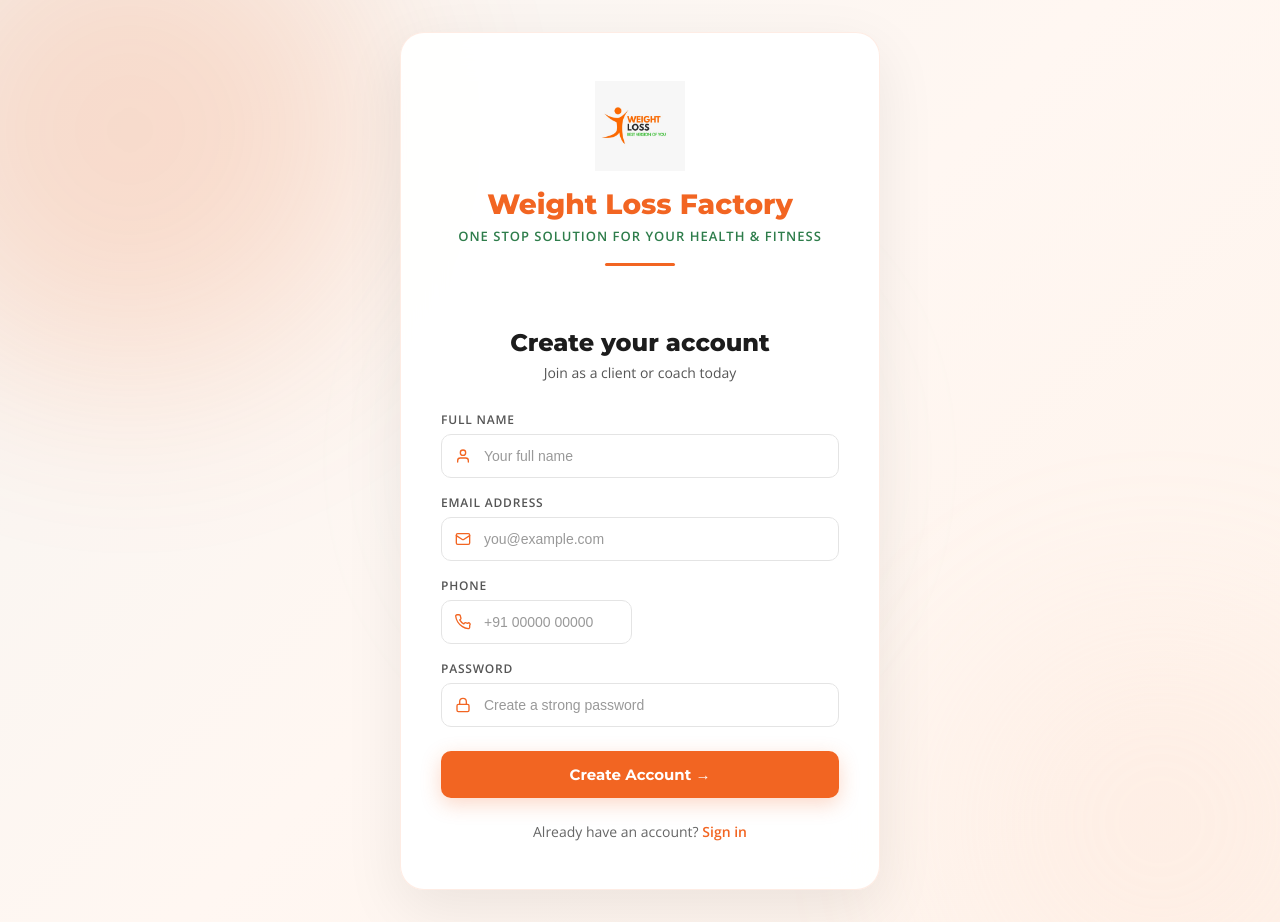
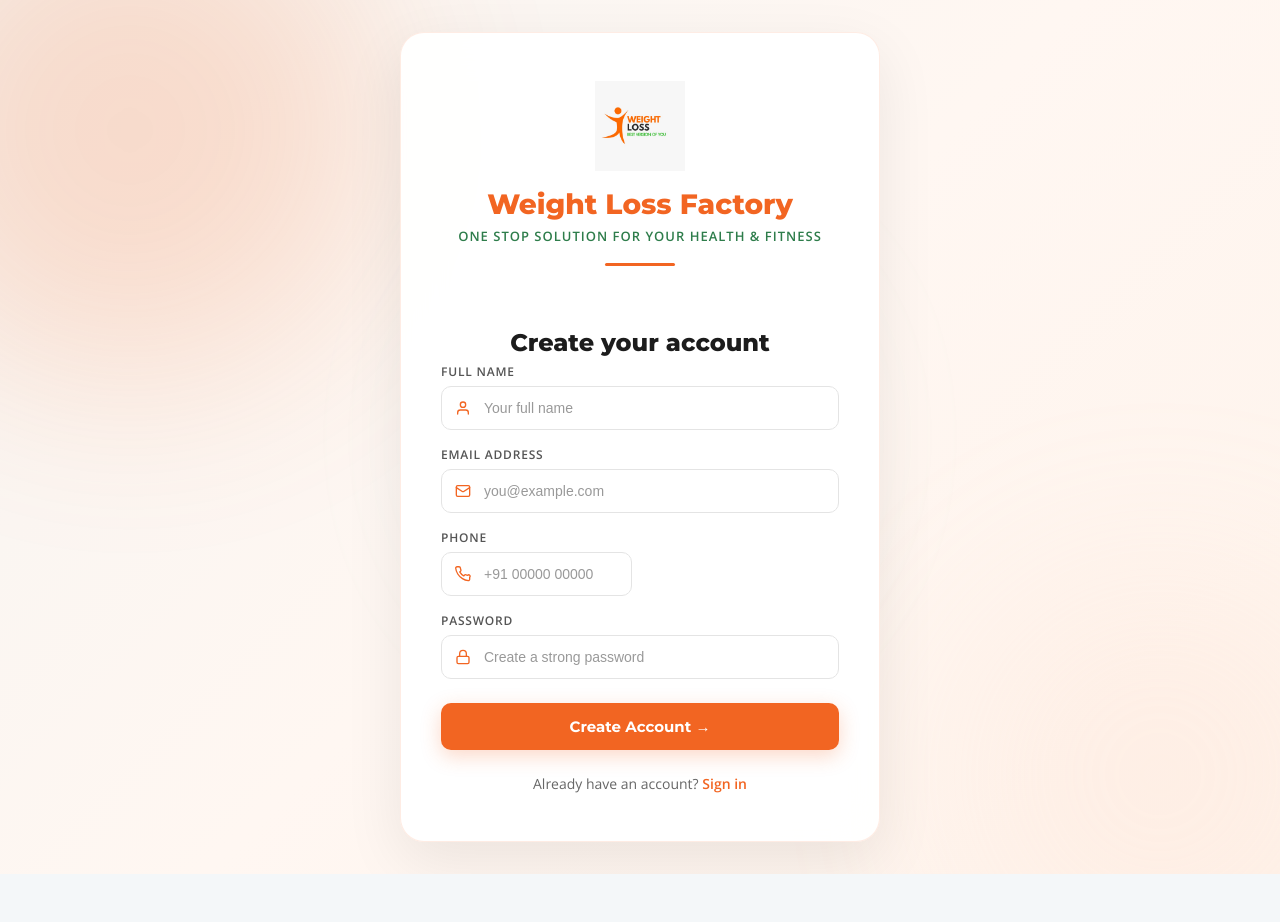
Before and after one commit to codingwithp/refferalhub, a React app in the folder frontend/: page /register in a window 1280 px wide. After the commit the page ends 874 px from the top, so only its background shows below. Built offline with nearby package versions, Linux system fonts and the light colour scheme; no server answers; the HTML template or start-up script is replaced by a standard one.

Commit message:
minor corrections

```diff
--- a/frontend/src/pages/Register.jsx
+++ b/frontend/src/pages/Register.jsx
@@ -507,7 +507,7 @@
 </div>
 
           <h1 className="hl-heading">Create your account</h1>
-          <p className="hl-subheading">Join as a client or coach today</p>
+
 
           {error && <div className="hl-error">{error}</div>}
 
```
